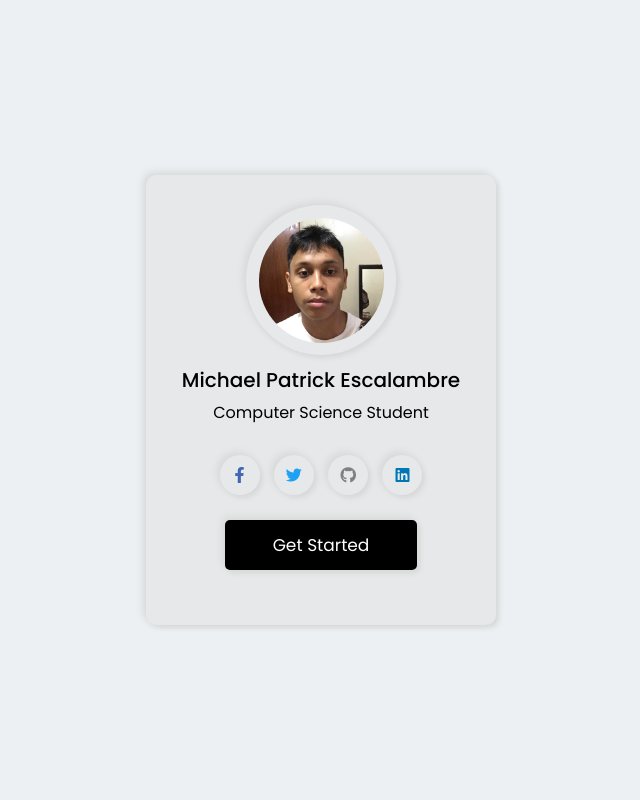
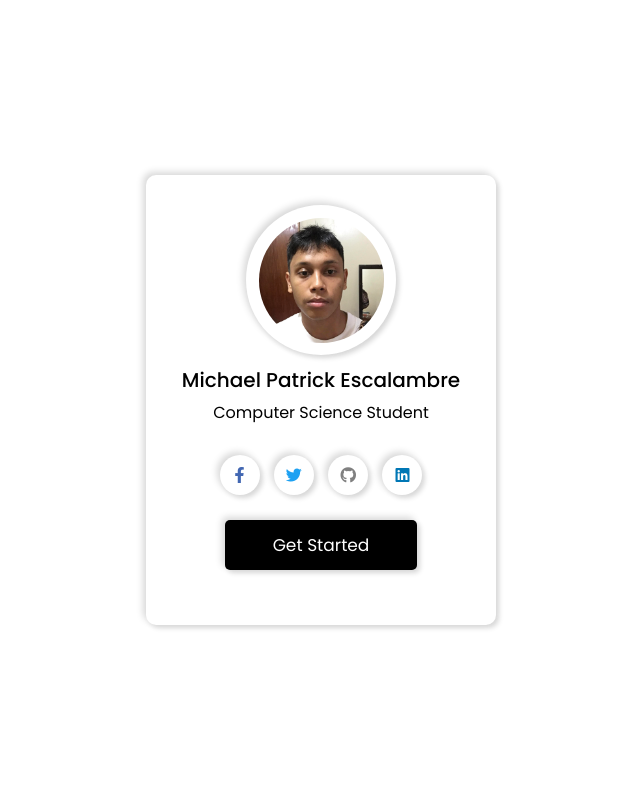
Before and after one commit to kiroVal/lab2, a PHP site: page / in a window 1280 px wide. Shown: the whole page, without its empty margins (319-959 px from the left). Run offline with PHP 8.4, Linux system fonts and the light colour scheme.

Commit message:
updated week3

```diff
--- a/week3/style.css
+++ b/week3/style.css
@@ -12,14 +12,14 @@ body {
   align-items: center;
   justify-content: center;
   min-height: 100vh;
-  background: #ecf0f3;
+  background: #ffffff;
 }
 
 .wrapper,
 .wrapper .img-area,
 .social-icons a,
 .buttons button {
-  background: #e6e8e9;
+  background: #ffffff;
   box-shadow: -3px -3px 7px #d8d8d8, 3px 3px 5px #d8d8d8;
 }
 
```
